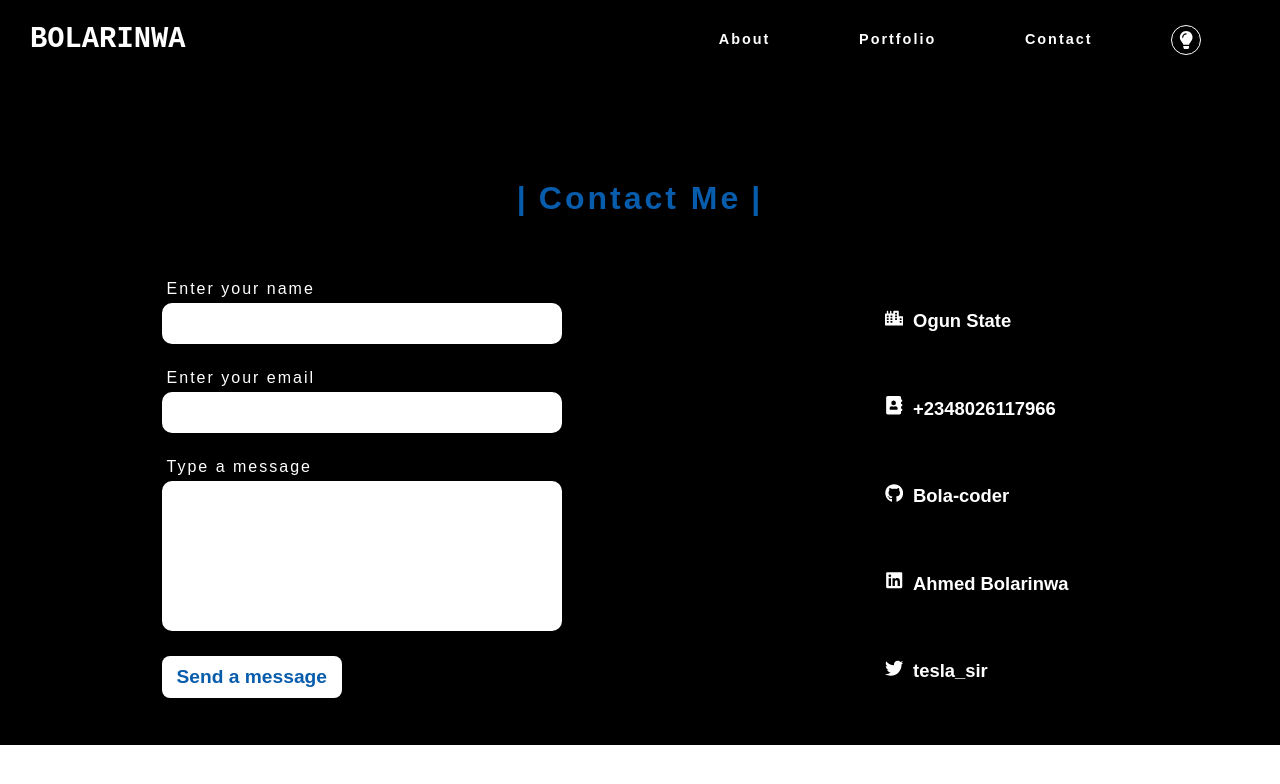
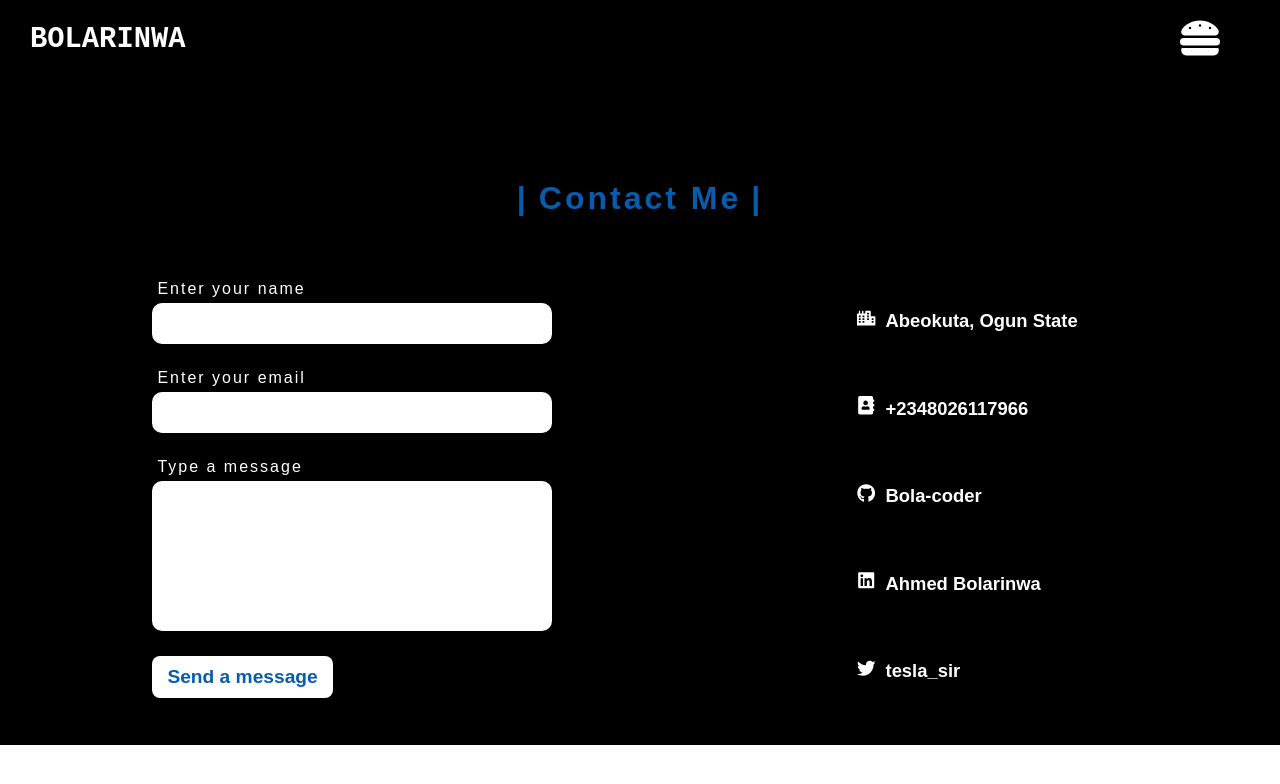
Before and after one commit to Bola-coder/portfolio, a React (Create React App) app: page /contact in a window 1280 px wide. Shown: the top 784 px of the page. Built offline with nearby package versions, Linux system fonts and the light colour scheme.

Commit message:
Fixed Navigation and removed dlexed display

```diff
--- a/src/App.js
+++ b/src/App.js
@@ -12,7 +12,7 @@ import Contact from "./components/Contact";
 
 function App() {
   const { light } = useContext(LightModeContext);
-
+  // #0bab05
   console.log(light);
   const theme = {
     colors: {
--- a/src/components/Contact.js
+++ b/src/components/Contact.jsx
@@ -5,7 +5,7 @@ import {
   StyledContact,
   StyledForm,
   StyledWidgets,
-} from "./../styles/Contact.styled";
+} from "../styles/Contact.styled";
 import {
   FaGithub,
   FaLinkedin,
@@ -15,7 +15,7 @@ import {
 } from "react-icons/fa";
 const Contact = () => {
   return (
-    <StyledContacts >
+    <StyledContacts>
       <StyledHeading>Contact Me</StyledHeading>
       <StyledContact>
         <StyledForm>
@@ -40,7 +40,7 @@ const Contact = () => {
         <StyledWidgets>
           <span>
             <FaCity />
-            <p>Ogun State</p>
+            <p>Abeokuta, Ogun State</p>
           </span>
           <span>
             <FaAddressBook />
--- a/src/components/Nav.jsx
+++ b/src/components/Nav.jsx
@@ -1,6 +1,6 @@
-import React, { useContext } from "react";
+import React, { useState, useContext } from "react";
 import { Link } from "react-router-dom";
-import { FaHamburger, FaLightbulb, FaMoon } from "react-icons/fa";
+import { FaHamburger, FaTimes, FaLightbulb, FaMoon } from "react-icons/fa";
 import { LightModeContext } from "./context/LightModeContext";
 import {
   StyledNav,
@@ -10,8 +10,12 @@ import {
 } from "../styles/nav.styled";
 
 const NavBar = () => {
-  // const [mobile, showMobile] = useState(false);
+  const [mobile, setMobile] = useState(false);
   const { light, handleLightMode } = useContext(LightModeContext);
+
+  const handleMobile = () => {
+    setMobile((prev) => !prev);
+  };
   return (
     <StyledNav>
       <div>
@@ -20,9 +24,13 @@ const NavBar = () => {
         </Link>
       </div>
       {/* Mobile Hamburger */}
-      <StyledMenu>
-        <FaHamburger></FaHamburger>
-        <NavLinks>
+      <StyledMenu onClick={handleMobile}>
+        {mobile ? <FaTimes /> : <FaHamburger />}
+        {mobile ? (
+          <NavLinks className={mobile ? "mobile" : ""}>
+            <StyledNavLinks>
+              <Link to="/">Home</Link>
+            </StyledNavLinks>
             <StyledNavLinks>
               <Link to="/about">About</Link>
             </StyledNavLinks>
@@ -36,6 +44,9 @@ const NavBar = () => {
               {light ? <FaMoon /> : <FaLightbulb />}
             </div>
           </NavLinks>
+        ) : (
+          ""
+        )}
       </StyledMenu>
     </StyledNav>
   );
--- a/src/styles/Banner.styled.js
+++ b/src/styles/Banner.styled.js
@@ -58,7 +58,7 @@ export const StyledBanner = styled.section`
   }
 
   @media screen and (max-width: 768px) {
-    height: 50vh;
+    height: 90vh;
     flex-direction: column;
     justify-content: center;
     align-items: flex-start;
--- a/src/styles/nav.styled.js
+++ b/src/styles/nav.styled.js
@@ -14,7 +14,7 @@ export const StyledNav = styled.nav`
   z-index: 2;
 
   & > div {
-    flex: 1;
+    // flex: 1;
     a {
       text-decoration: none;
 
@@ -32,9 +32,10 @@ export const StyledNav = styled.nav`
 
 export const StyledMenu = styled.div`
   & > svg {
-    display: none;
     font-size: 40px;
-    margin-right: 0;
+    margin-right: 50px;
+    cursor: pointer;
+    position: relative;
   }
 
   @media screen and (max-width: 768px) {
@@ -46,19 +47,24 @@ export const StyledMenu = styled.div`
 `;
 
 export const NavLinks = styled.span`
-  display: flex;
-  justify-content: space-evenly;
-  align-items: center;
+  position: absolute;
+  top: 10vh;
+  left: 0%;
+  width: 100vw;
+  max-width: 100vw;
+  height: 100vh;
+  padding-top: 5%;
+  background-color: ${({ theme }) => theme.colors.nav};
 
   @media screen and (max-width: 768px) {
-    flex-direction: column;
-    display: none;
   }
 
   div {
     width: 30px;
     height: 30px;
     padding: 5px;
+    margin: 0 auto;
+    margin-top: 50px;
     border: 1px solid ${({ theme }) => theme.colors.nav_text};
     border-radius: 50%;
     text-align: center;
@@ -66,15 +72,22 @@ export const NavLinks = styled.span`
 
     & > svg {
       color: ${({ theme }) => theme.colors.nav_text};
+
+      &:hover {
+        transform: rotate(90deg);
+      }
     }
   }
 `;
 
 export const StyledNavLinks = styled.p`
-  font-size: 0.9rem;
+  font-size: 1.8rem;
   font-weight: bold;
   letter-spacing: 2px;
-  padding: 10px;
+  padding: 15px;
+  width: 100vh;
+  margin: 0 auto;
+  text-align: center;
   color: ${({ theme }) => theme.colors.nav_text};
   transition: transform 0.5s;
 
@@ -87,7 +100,7 @@ export const StyledNavLinks = styled.p`
   }
 
   &:hover {
-    transform: scaleX(1.1);
-    border-bottom: 2px solid ${({ theme }) => theme.colors.nav_text};
+    transform: scale(1.5);
+    // border-bottom: 2px solid ${({ theme }) => theme.colors.nav_text};
   }
 `;
```
Lines whose indentation alone changed are shown as unchanged.
